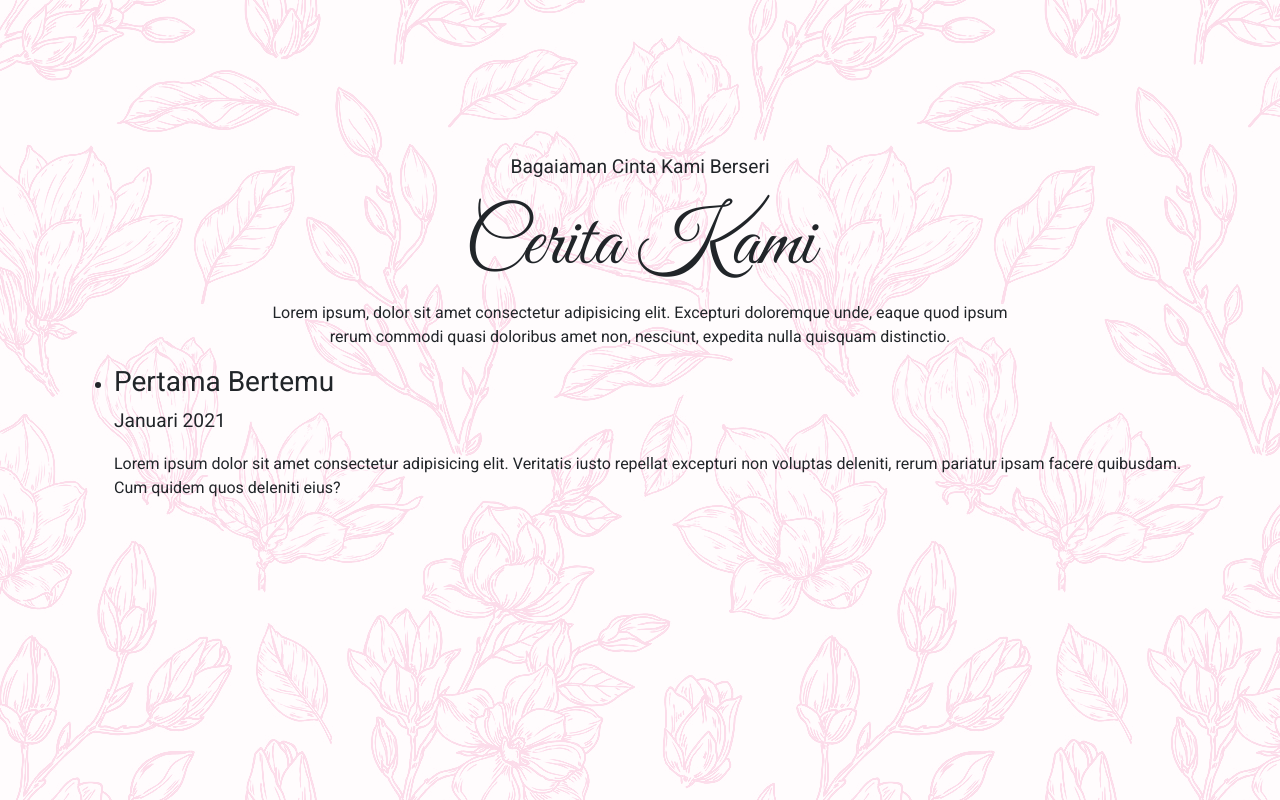
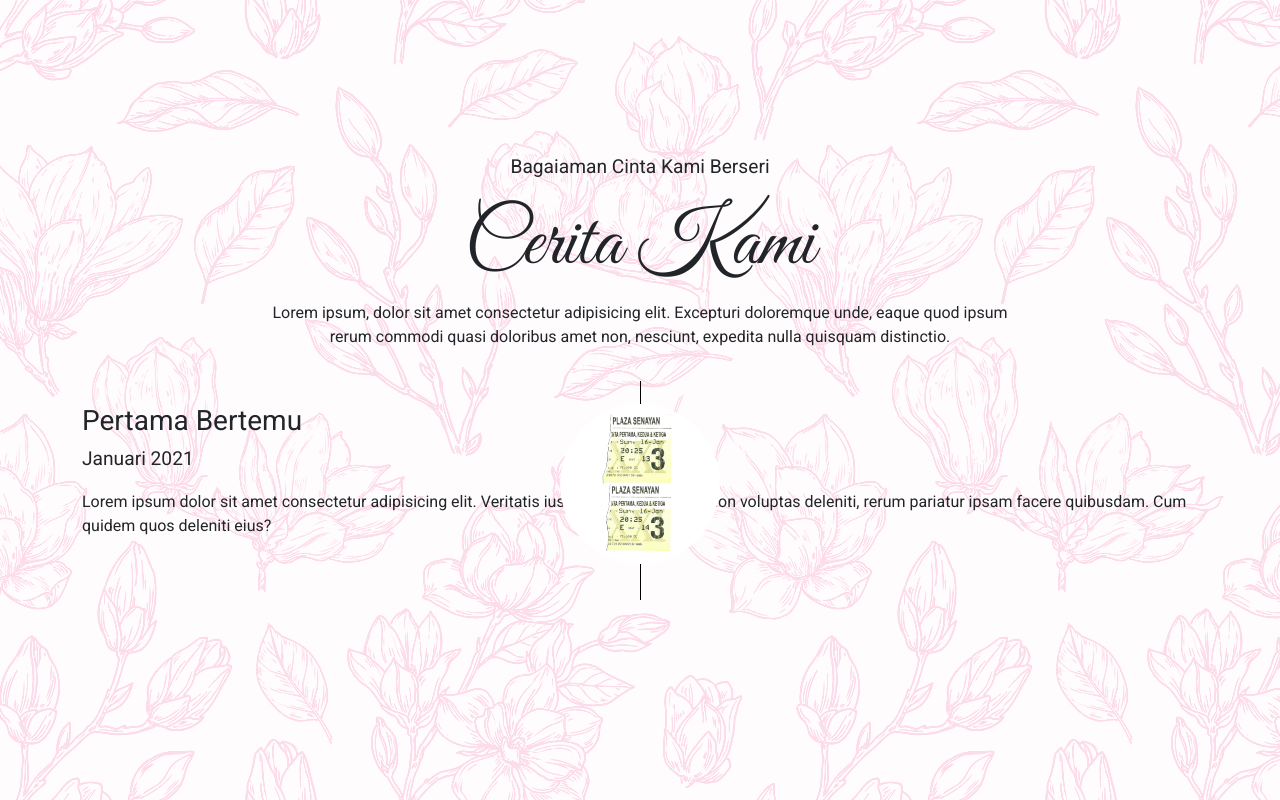
Before and after one commit to an-les-son/Undangan, a plain HTML site: page index.html in a window 1280 px wide. Shown: the part 2986-3786 px from the top of the page. Drawn offline with nearby package versions, Linux system fonts and the light colour scheme; a script that the page names is missing.

Commit message:
181023 commit

```diff
--- a/css/style.css
+++ b/css/style.css
@@ -176,6 +176,49 @@ body {
   font-size: 1rem;
 }
 
+.timeline {
+  list-style: none;
+  padding: 1.4rem 0;
+  margin-top: 1rem;
+  position: relative;
+}
+
+.timeline::before {
+  content: "";
+  top: 0;
+  bottom: 0;
+  position: absolute;
+  width: 1px;
+  background-color: black;
+  left: 50%;
+}
+
+.timeline li {
+  margin-bottom: 1.5rem;
+  position: relative;
+}
+
+.timeline li::before,
+.timeline li::after {
+  content: "";
+  display: table;
+}
+
+.timeline li::after {
+  clear: both;
+}
+
+.timeline li .timeline-image {
+  width: 160px;
+  height: 160px;
+  background-image: url(../img/ticket.jpg);
+  background-size: cover;
+  position: absolute;
+  left: 50%;
+  border-radius: 50%;
+  transform: translateX(-50%);
+}
+
 /* Media Query */
 
 /* Extra large */
--- a/index.html
+++ b/index.html
@@ -126,7 +126,7 @@
                     </div>
                     <div class="col-md-6">
                       <i class="bi bi-calendar-event d-block"></i>
-                      <span>Sabtu, 08 Desember 2023</span>
+                      <span>Sabtu, 09 Desember 2023</span>
                     </div>
                   </div>
                 </div>
@@ -148,7 +148,7 @@
                     </div>
                     <div class="col-md-6">
                       <i class="bi bi-calendar-event d-block"></i>
-                      <span>Sabtu, 08 Desember 2023</span>
+                      <span>Sabtu, 09 Desember 2023</span>
                     </div>
                   </div>
                 </div>
@@ -201,7 +201,7 @@
       simplyCountdown(".simply-countdown", {
         year: 2023, // required
         month: 12, // required
-        day: 8, // required
+        day: 9, // required
         hours: 8, // Default is 0 [0-23] integer
         words: {
           //words displayed into the countdown
```
Also changed, not shown: img/ticket.jpg (added).
